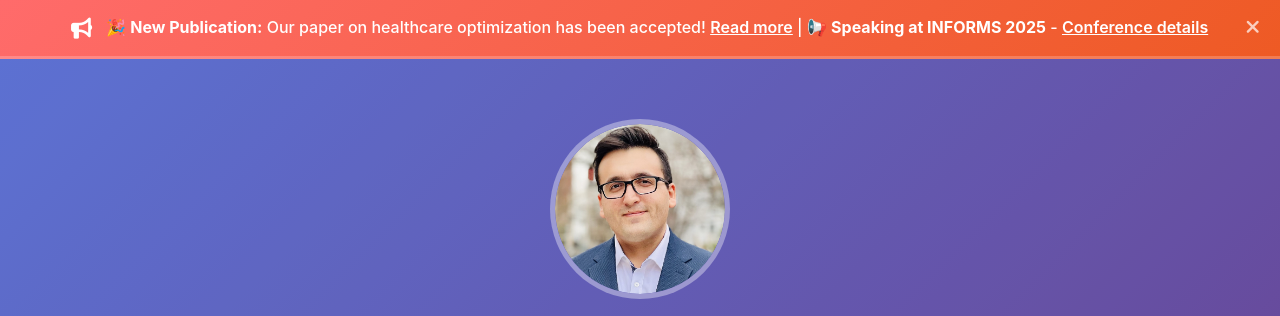
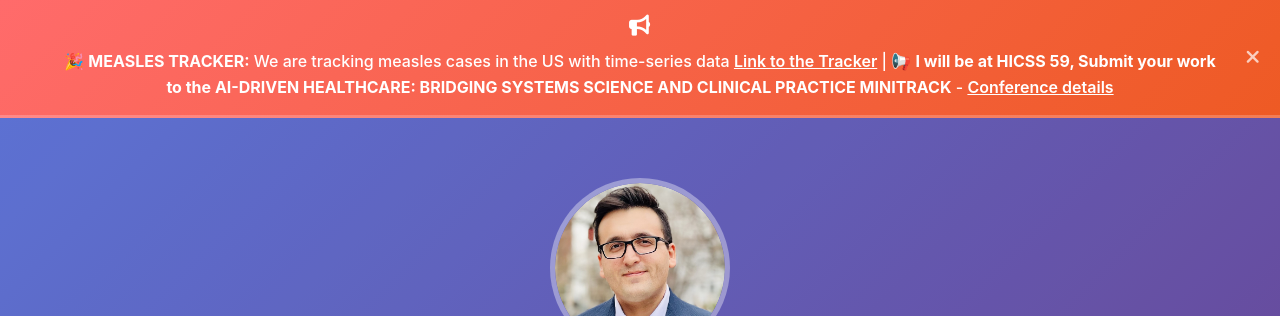
Before and after one commit to FarzinAhmadi/FarzinAhmadi.github.io, a plain HTML site: page index.html in a window 1280 px wide. Shown: the top 316 px of the page. Drawn offline with Linux system fonts and the light colour scheme.

Commit message:
Update index.html

```diff
--- a/index.html
+++ b/index.html
@@ -521,10 +521,10 @@
             <div class="announcements-content">
                 <i class="fas fa-bullhorn icon"></i>
                 <div class="text">
-                    🎉 <strong>New Publication:</strong> Our paper on healthcare optimization has been accepted!
-                    <a href="#" target="_blank">Read more</a> |
-                    📢 <strong>Speaking at INFORMS 2025</strong> -
-                    <a href="#" target="_blank">Conference details</a>
+                    🎉 <strong>MEASLES TRACKER:</strong> We are tracking measles cases in the US with time-series data
+                    <a href="https://publichealth.jhu.edu/ivac/resources/us-measles-tracker" target="_blank">Link to the Tracker</a> |
+                    📢 <strong>I will be at HICSS 59, Submit your work to the AI-DRIVEN HEALTHCARE: BRIDGING SYSTEMS SCIENCE AND CLINICAL PRACTICE MINITRACK</strong> -
+                    <a href="https://hicss.hawaii.edu/tracks-59/information-technology-in-healthcare/#ai-driven-healthcare-bridging-systems-science-and-clinical-practice-minitrack" target="_blank">Conference details</a>
                 </div>
             </div>
             <button class="close-banner" onclick="closeBanner()" title="Close announcement">
```
